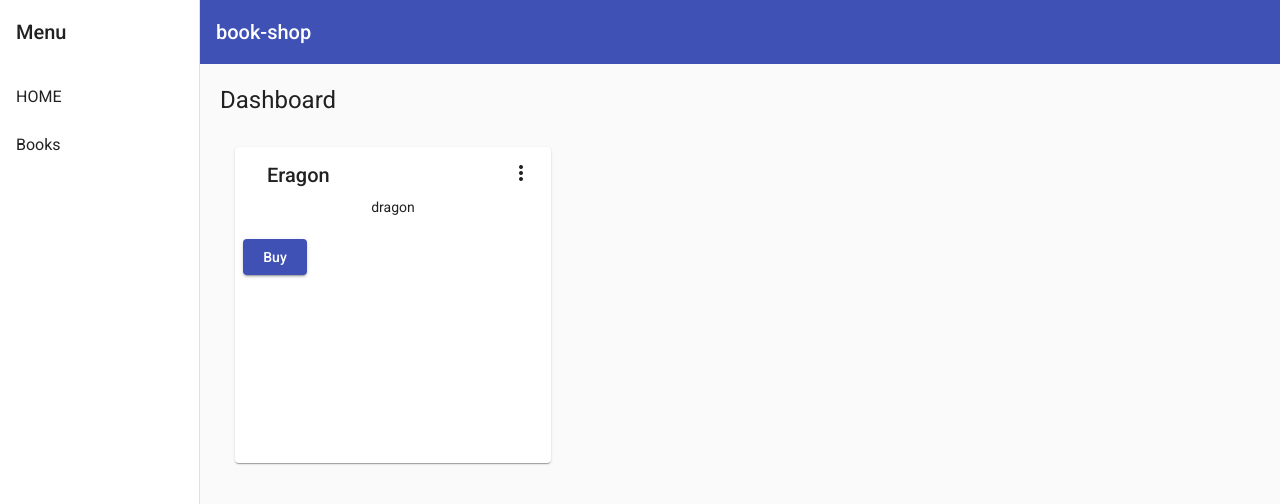
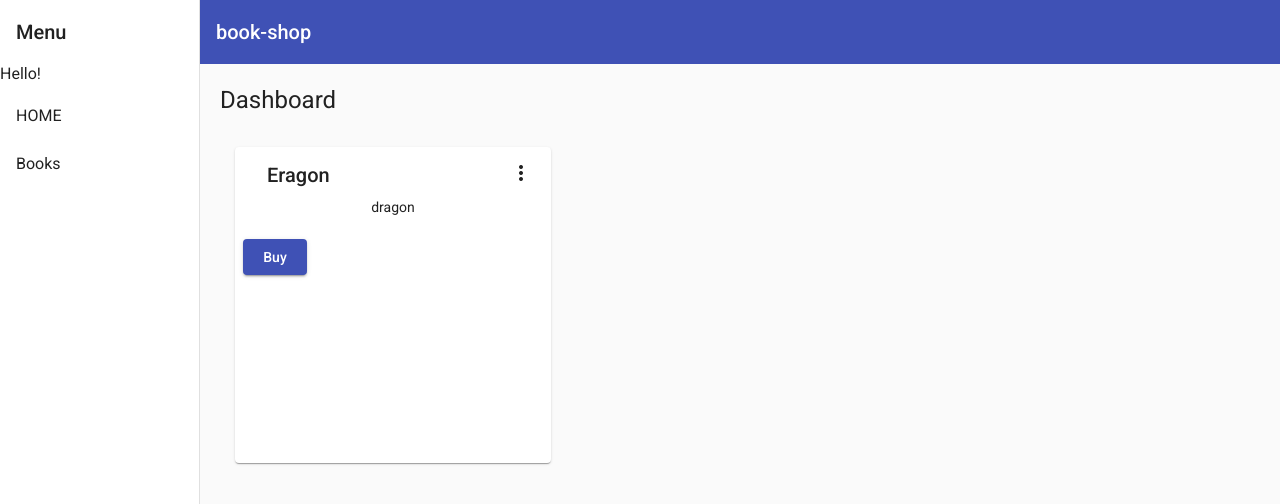
Before and after one commit to AndreyAmelchenia/book-shop1, an Angular app: page / in a window 1280 px wide. Shown: the top 504 px of the page. Built offline with nearby package versions, Linux system fonts and the light colour scheme.

Commit message:
fix: add Hello

```diff
--- a/src/app/my-nav/my-nav.component.html
+++ b/src/app/my-nav/my-nav.component.html
@@ -8,6 +8,7 @@
     [opened]="(isHandset$ | async) === false"
   >
     <mat-toolbar>Menu</mat-toolbar>
+    <div>Hello!</div>
     <mat-nav-list>
       <a mat-list-item routerLink="/" routerLinkActive="active">HOME</a>
       <a mat-list-item routerLink="/" routerLinkActive="active">Books</a>
```
